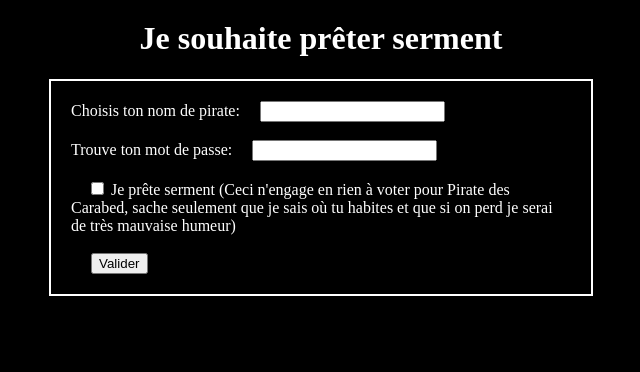
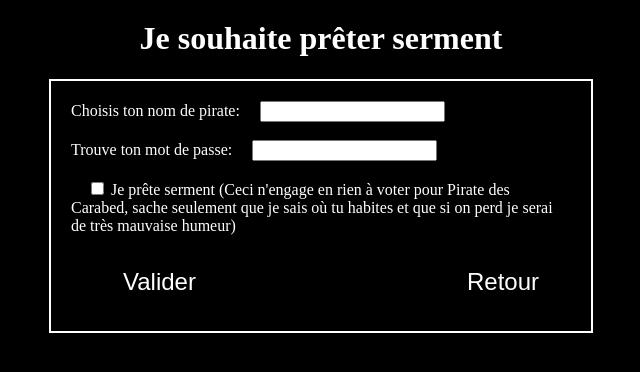
Before and after one commit to quentin-audinet/bde_site_campagne, a PHP site: page /carabed/register.php in a window 1280 px wide. Shown: the part 129-501 px from the top of the page, without its empty margins (319-959 px from the left). Run offline with PHP 8.4, Linux system fonts and the light colour scheme.

Commit message:
Modification des boutons du formulaire

```diff
--- a/carabed/register.php
+++ b/carabed/register.php
@@ -48,7 +48,29 @@ if(isset($erreur)) {
     <label for="username">Choisis ton nom de pirate:</label><input  id="username" name="username" type="text" required/><br/><br/>
     <label for="password">Trouve ton mot de passe:</label><input id="password" name="password" type="password" required/><br/><br/>
     <input id="serment" name="serment" type="checkbox" required/><label for="serment"> Je prête serment (Ceci n'engage en rien à voter pour Pirate des Carabed, sache seulement que je sais où tu habites et que si on perd je serai de très mauvaise humeur)</label><br/><br/>
-    <input type="submit" value="Valider" />
+    <div id="buttons">
+        <input type="submit" value="Valider" class="button" />
+        <button id="back" class="button">Retour</button>
+    </div>
 </form>
+<script>
+    const serment_box =document.getElementById("serment");
+    serment_box.oninvalid = (e) => {
+        e.target.setCustomValidity("");
+        if(!e.target.validity.valid) {
+            e.target.setCustomValidity("Cocher cette case est fortement recommandé.");
+        }
+    };
+    serment_box.oninput = (e) => {
+        e.target.setCustomValidity("");
+    }
+
+
+    document.getElementById("back").addEventListener("click", (event) => {
+        event.preventDefault();
+        document.location = "login.php";
+    })
+</script>
+
 </body>
 </html>
--- a/carabed/styles/register.css
+++ b/carabed/styles/register.css
@@ -1,3 +1,45 @@
+@keyframes neon_green {
+    from {
+        text-shadow:
+                0 0 6px rgba(202,228,225,0.92),
+                0 0 30px rgba(30,232,142,0.34),
+                0 0 12px rgba(30,232,142,0.52),
+                0 0 21px rgba(30,232,142,0.92),
+                0 0 34px rgba(30,232,142,0.78),
+                0 0 54px rgba(30,232,142,0.92);
+    }
+    to {
+        text-shadow:
+                0 0 6px rgba(202,228,225,0.98),
+                0 0 30px rgba(202,228,225,0.42),
+                0 0 12px rgba(30,232,142,0.58),
+                0 0 22px rgba(30,232,142,0.84),
+                0 0 38px rgba(30,232,142,0.88),
+                0 0 60px rgba(30,232,142,1);
+    }
+}
+
+@keyframes neon_red {
+    from {
+        text-shadow:
+                0 0 6px rgba(202,228,225,0.92),
+                0 0 30px rgba(232, 30, 30,0.34),
+                0 0 12px rgba(232, 30, 30,0.52),
+                0 0 21px rgba(232, 30, 30,0.92),
+                0 0 34px rgba(232, 30, 30,0.78),
+                0 0 54px rgba(232, 30, 30,0.92);
+    }
+    to {
+        text-shadow:
+                0 0 6px rgba(202,228,225,0.98),
+                0 0 30px rgba(202,228,225,0.42),
+                0 0 12px rgba(232, 30, 30,0.58),
+                0 0 22px rgba(232, 30, 30,0.84),
+                0 0 38px rgba(232, 30, 30,0.88),
+                0 0 60px rgba(232, 30, 30,1);
+    }
+}
+
 body {
     background-color: black;
     color: white;
@@ -18,3 +60,30 @@ form {
 input {
     margin-left: 20px;
 }
+
+#buttons {
+    display: flex;
+    justify-content: space-between;
+}
+
+.button {
+    background: none;
+    border: none;
+    color: white;
+    text-align: center;
+    text-decoration: none;
+    display: inline-block;
+    font-size: 1.5em;
+    padding: 15px 32px;
+}
+
+.button:hover {
+    line-height: 1;
+    color: #d7ffd2;
+    animation: neon_green .08s ease-in-out infinite alternate;
+}
+
+#back:hover {
+    animation: neon_red .08s ease-in-out infinite alternate;
+
+}
```
